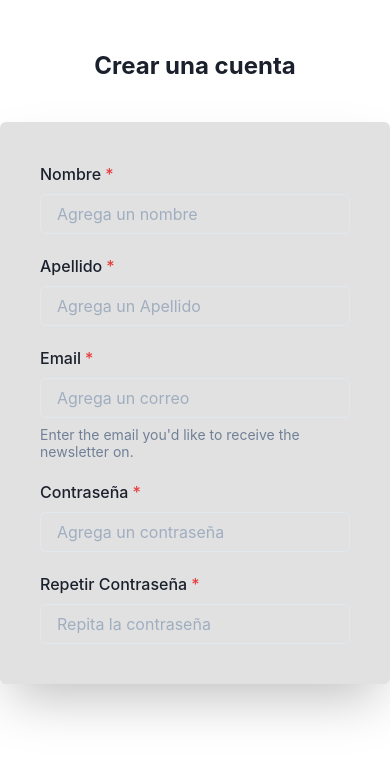
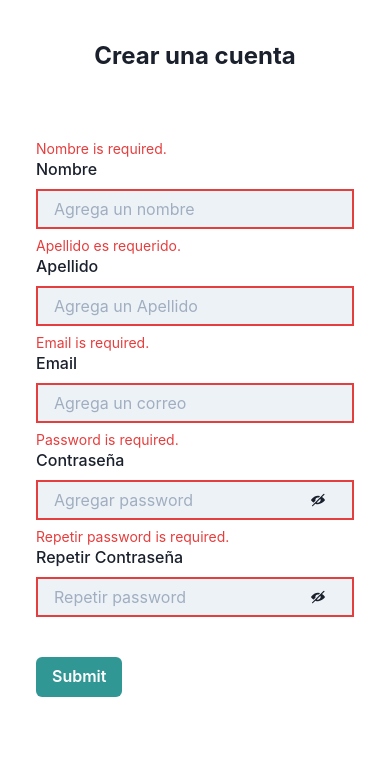
Before and after one commit to codigoarchivo/MEP, a Next.js app in the folder client/: page /accounts/create-user in a window 390 px wide. Shown: the top 758 px of the page. Built offline with nearby package versions, Linux system fonts and the light colour scheme.

Commit message:
se agregaron validaciones y responsive otra mejoras

```diff
--- /dev/null
+++ b/client/helpers/Validator.js
@@ -0,0 +1,52 @@
+const Validator = (values) => {
+  const { name, lastName, email, password, rePassword } = values;
+
+  const nameV = name === "";
+  const lastNameV = lastName === "";
+  const emailV = email === "";
+  const emailVa = !/^[A-Z0-9._%+-]+@[A-Z0-9.-]+\.[A-Z]{2,}$/i.test(email);
+  const passwordV = password === "";
+  const rePasswordV = rePassword === "";
+  const minPasswordV = password.length < 6;
+  const minRePasswordV = rePassword.length < 6;
+  const samePasswordV = password === rePassword;
+
+  let nameE = nameV && "Nombre is required.";
+
+  let lastNameE = lastNameV && "Apellido es requerido.";
+
+  let emailE;
+  if (emailV) {
+    emailE = emailV && "Email is required.";
+  } else {
+    emailE = emailVa && "Verifique su correo.";
+  }
+
+  let passwordE;
+  if (passwordV) {
+    passwordE = passwordV && "Password is required.";
+  } else {
+    passwordE = minPasswordV && "Password requiere al menos 6 caracteres.";
+  }
+
+  let rePasswordE;
+  if (rePasswordV) {
+    rePasswordE = rePasswordV && "Repetir password is required.";
+  } else {
+    rePasswordE =
+      minRePasswordV && "Repetir password requiere al menos 6 caracteres.";
+  }
+
+  let samePasswordE = !samePasswordV && "Los caracteres deben se ser iguales.";
+
+  return {
+    nameE,
+    lastNameE,
+    emailE,
+    passwordE,
+    rePasswordE,
+    samePasswordE,
+  };
+};
+
+export default Validator;
--- /dev/null
+++ b/client/hooks/useForm.js
@@ -0,0 +1,16 @@
+import React from "react";
+
+const useForm = (initialStates = {}) => {
+  const [values, setValues] = React.useState(initialStates);
+
+  const reset = () => {
+    setValues(initialStates);
+  };
+  const handleInputChange = ({ target }) => {
+    setValues({ ...values, [target.name]: target.value });
+  };
+
+  return { values, handleInputChange, reset };
+};
+
+export default useForm;
--- /dev/null
+++ b/client/hooks/useFormShow.js
@@ -0,0 +1,14 @@
+import React from "react";
+const data = {
+  password: false,
+  rePassword: false,
+};
+const useFormShow = () => {
+  const [show, setShow] = React.useState(data);
+  const handleClick = () => setShow({ ...show, password: !show.password });
+  const handleClick2 = () => setShow({ ...show, rePassword: !show.rePassword });
+
+  return { show, handleClick, handleClick2 };
+};
+
+export default useFormShow;
--- a/client/package.json
+++ b/client/package.json
@@ -6,6 +6,7 @@
     "start": "next start"
   },
   "dependencies": {
+    "@chakra-ui/icons": "^1.1.5",
     "@chakra-ui/react": "^1.8.1",
     "@emotion/react": "^11.7.1",
     "@emotion/styled": "^11.6.0",
--- a/client/pages/accounts/create-user.js
+++ b/client/pages/accounts/create-user.js
@@ -1,16 +1,51 @@
 import React from "react";
+
+import { ViewIcon, ViewOffIcon } from "@chakra-ui/icons";
+
 import {
   Container,
   FormControl,
   FormLabel,
+  Stack,
   Input,
-  Box,
   Heading,
   FormErrorMessage,
   FormHelperText,
+  InputGroup,
+  InputRightElement,
+  Button,
+  Box,
 } from "@chakra-ui/react";
 
+import useFormShow from "../../hooks/useFormShow";
+import useForm from "../../hooks/useForm";
+import Validator from "../../helpers/Validator";
+
+const initialStates = {
+  name: "",
+  lastName: "",
+  email: "",
+  password: "",
+  rePassword: "",
+};
+
 const createUser = () => {
+  // vista de la contraseña
+  const { show, handleClick, handleClick2 } = useFormShow();
+  // guardar states
+  const { values, handleInputChange } = useForm(initialStates);
+  // validar
+  const {
+    nameE,
+    lastNameE,
+    emailE,
+    passwordE,
+    rePasswordE,
+    samePasswordE,
+  } = Validator(values);
+  // valores
+  const { name, lastName, email, password, rePassword } = values;
+
   return (
     <>
       <Container
@@ -18,57 +53,123 @@ const createUser = () => {
         centerContent
         h={["auto", "auto", "100vh"]}
         alignItems={["top", "center"]}
-        py={"50"}
+        py={"10"}
         justifyContent="center"
-        px={0}
       >
         <Heading as="h1" size={"lg"} mb={"10"} textAlign="center">
           Crear una cuenta
         </Heading>
-        <FormControl
-          isRequired
-          w={"100"}
-          p={"10"}
-          boxShadow={"2xl"}
-          rounded="md"
-          backgroundColor={"brand.600"}
-        >
-          <Box as={"div"} mb={"5"}>
+        <Box as={"form"} p={5} rounded={10} w={["100%", "65%", "60%"]}>
+          <Stack spacing={0}>
+            <FormControl isInvalid>
+              {nameE && <FormErrorMessage>{nameE}</FormErrorMessage>}
               <FormLabel htmlFor="name">Nombre</FormLabel>
-            <Input name="name" type={"text"} placeholder="Agrega un nombre" />
-          </Box>
-          <Box as={"div"} mb={"5"}>
+              <Input
+                name="name"
+                id="name"
+                onChange={handleInputChange}
+                value={name}
+                type={"text"}
+                placeholder="Agrega un nombre"
+              />
+            </FormControl>
+            <FormControl isInvalid>
+              {lastNameE && <FormErrorMessage>{lastNameE}</FormErrorMessage>}
               <FormLabel htmlFor="lastName">Apellido</FormLabel>
               <Input
                 name="lastName"
+                id="lastName"
+                onChange={handleInputChange}
+                value={lastName}
                 type={"text"}
                 placeholder="Agrega un Apellido"
               />
-          </Box>
-          <Box as={"div"} mb={"5"}>
-            <FormLabel htmlFor="email">Email</FormLabel>
-            <Input name="email" type={"email"} placeholder="Agrega un correo" />
+            </FormControl>
+            <FormControl isInvalid>
+              {!emailE ? (
                 <FormHelperText>
                   Enter the email you'd like to receive the newsletter on.
                 </FormHelperText>
-          </Box>
-          <Box as={"div"} mb={"5"}>
+              ) : (
+                <FormErrorMessage>{emailE}</FormErrorMessage>
+              )}
+              <FormLabel htmlFor="email">Email</FormLabel>
+              <Input
+                name="email"
+                id="email"
+                onChange={handleInputChange}
+                value={email}
+                type={"email"}
+                placeholder="Agrega un correo"
+                autoComplete="new-email"
+              />
+            </FormControl>
+            <FormControl isInvalid>
+              {passwordE ? (
+                <FormErrorMessage>{passwordE}</FormErrorMessage>
+              ) : (
+                <FormErrorMessage>{samePasswordE}</FormErrorMessage>
+              )}
+
               <FormLabel htmlFor="password">Contraseña</FormLabel>
+              <InputGroup size="md">
                 <Input
                   name="password"
-              type={"password"}
-              placeholder="Agrega un contraseña"
+                  id="password"
+                  onChange={handleInputChange}
+                  value={password}
+                  pr="4.5rem"
+                  type={show.password ? "text" : "password"}
+                  placeholder="Agregar password"
+                  autoComplete="new-password"
                 />
+                <InputRightElement width="4.5rem">
+                  <Button
+                    style={{ boxShadow: "none", background: "none" }}
+                    h="1.75rem"
+                    size="sm"
+                    onClick={handleClick}
+                  >
+                    {show.password ? <ViewIcon /> : <ViewOffIcon />}
+                  </Button>
+                </InputRightElement>
+              </InputGroup>
+            </FormControl>
+            <FormControl isInvalid>
+              {rePasswordE ? (
+                <FormErrorMessage>{rePasswordE}</FormErrorMessage>
+              ) : (
+                <FormErrorMessage>{samePasswordE}</FormErrorMessage>
+              )}
+              <FormLabel htmlFor="rePassword">Repetir Contraseña</FormLabel>
+              <InputGroup size="md">
+                <Input
+                  name="rePassword"
+                  id="rePassword"
+                  onChange={handleInputChange}
+                  value={rePassword}
+                  pr="4.5rem"
+                  type={show.rePassword ? "text" : "password"}
+                  placeholder="Repetir password"
+                  autoComplete="new-rePassword"
+                />
+                <InputRightElement width="4.5rem">
+                  <Button
+                    style={{ boxShadow: "none", background: "none" }}
+                    h="1.75rem"
+                    size="sm"
+                    onClick={handleClick2}
+                  >
+                    {show.rePassword ? <ViewIcon /> : <ViewOffIcon />}
+                  </Button>
+                </InputRightElement>
+              </InputGroup>
+            </FormControl>
+          </Stack>
+          <Button mt={10} colorScheme="teal" type="submit">
+            Submit
+          </Button>
         </Box>
-          <Box as={"div"}>
-            <FormLabel htmlFor="password2">Repetir Contraseña</FormLabel>
-            <Input
-              name="password2"
-              type={"password"}
-              placeholder="Repita la contraseña"
-            />
-          </Box>
-        </FormControl>
       </Container>
     </>
   );
--- a/client/theme/index.js
+++ b/client/theme/index.js
@@ -1,4 +1,4 @@
-import { extendTheme } from "@chakra-ui/react";
+import { extendTheme, withDefaultVariant } from "@chakra-ui/react";
 
 const colors = {
   brand: {
@@ -10,4 +10,35 @@ const colors = {
   },
 };
 
-export const theme = extendTheme({ colors });
+const inputStyles = {
+  Input: {
+    variants: {
+      filled: {
+        field: {
+          _focus: {
+            borderColor: "brand.800",
+            boxShadow: "inset 0 2px 4px 0 rgba(0,0,0,0.06)",
+          },
+        },
+      },
+    },
+    sizes: {
+      md: {
+        field: {
+          borderRadius: "none",
+        },
+      },
+    },
+  },
+};
+
+export const theme = extendTheme(
+  {
+    colors,
+    components: { ...inputStyles },
+  },
+  withDefaultVariant({
+    variant: "filled",
+    components: ["Input", "Select"],
+  })
+);
```
Also changed, not shown: 1 other file (tests, documents, lock files or other folders). Lines whose indentation alone changed are shown as unchanged.
